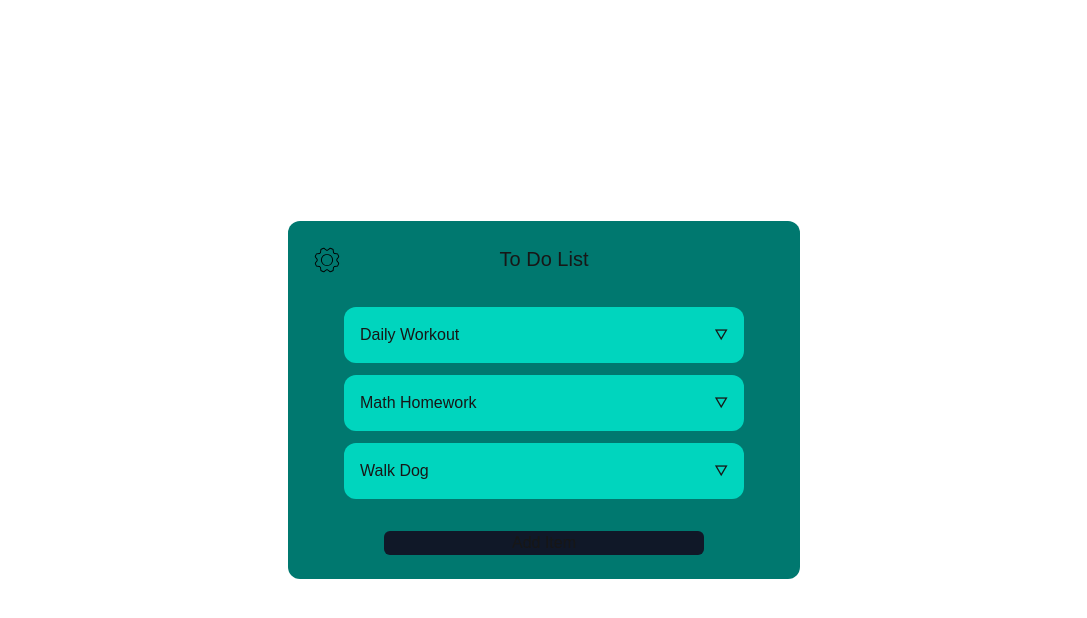
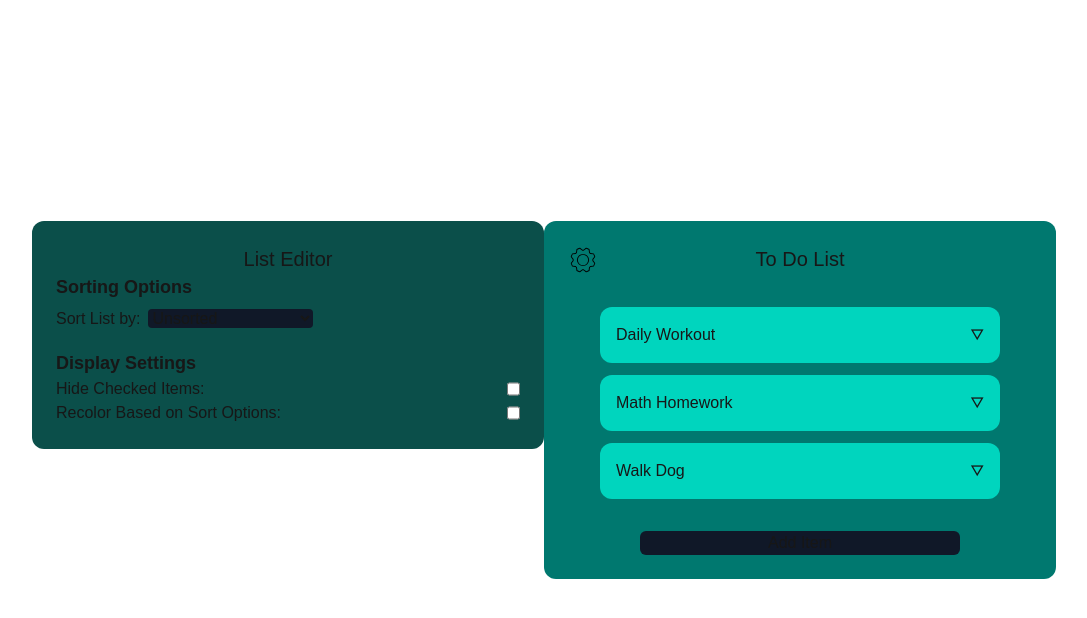
Before and after one commit to straysailor/streak-builder, a Next.js app: page / in a window 1280 px wide. Both pictures are taken after a click on the button 423 px from the left and 260 px from the top of the page. Shown: the top 618 px of the page, without its empty margins (96-1183 px from the left). Built offline with nearby package versions, Linux system fonts and the light colour scheme.

Commit message:
List settings now appears when settings button is clicked.

```diff
--- a/src/app/_components/ListEditor.tsx
+++ b/src/app/_components/ListEditor.tsx
@@ -1,10 +1,13 @@
 
 export default function ListEditor():React.JSX.Element{
     return(
+    <div className="flex flex-col w-lg bg-teal-900 p-1 rounded-xl place-items-center content-center p-6">
+        <p className="text-xl">List Editor</p>
+        <div className="grid grid-rows-2 w-full">
             <div>
-        <div>
+                <p className="text-lg font-bold">Sorting Options</p>
                 <label htmlFor="sortOptions">Sort List by:</label>
-            <select name="sortOptions">
+                <select name="sortOptions" className="bg-gray-900 m-2 rounded-sm">
                     <option>Unsorted</option>
                     <option>Highest Priority First</option>
                     <option>Lowest Priority First</option>
@@ -13,13 +16,20 @@ export default function ListEditor():React.JSX.Element{
                     <option>Due Soon</option>
                 </select>
             </div>
-        <div>
-            <p>List Settings:</p>
-            <label htmlFor="hideChecked">Hide Checked Items</label>
-            <input type="chechbox" name="hideChecked"></input>
+            <div className="w-full">
+                <p className="text-lg font-bold">Display Settings</p>
+                <div className="grid grid-cols-1">
+                    <div className="flex flex-row justify-between">
+                        <label htmlFor="hideChecked">Hide Checked Items:</label>
+                        <input type="checkbox" name="hideChecked"></input>
+                    </div>
+                    <div className="flex flex-row justify-between">
                         <label htmlFor="colorOnSort">Recolor Based on Sort Options:</label>
                         <input type="checkbox" name="colorOnSort"></input>
                     </div>
                 </div>
+            </div>
+        </div>
+    </div>
     );
 }
--- a/src/app/_components/ToDoList.tsx
+++ b/src/app/_components/ToDoList.tsx
@@ -4,6 +4,7 @@ import ListItem from "./ListItem";
 import ItemEditor from "./ItemEditor";
 import { ListItemStruct } from "../_types/listItemType";
 import Image from 'next/image';
+import ListEditor from "./ListEditor";
 
 let list_data = [
     {
@@ -97,7 +98,12 @@ export default function ToDoList():React.JSX.Element{
         <ListItem item={listItem} editItem={editListItem}></ListItem>
     ));
     return (
-    <div className={`grid ${editorOpen ? "grid-cols-2" : "grid-cols-1"}`}>
+    <div className={`grid ${(editorOpen && settingsOpen) ?"grid-cols-3": (editorOpen || settingsOpen) ? "grid-cols-2" : "grid-cols-1"}`}>
+        {settingsOpen &&
+        <div>
+            <ListEditor></ListEditor>
+        </div>
+        }
         <div className="grid grid-cols-1 gap-y-8 w-lg place-items-center content-center p-6 bg-teal-700 rounded-xl">
             <div className="grid grid-cols-3 w-full justify-items-center">
                 <button className="place-self-start" onClick={toggleSettings}>
```
Lines whose indentation alone changed are shown as unchanged.
